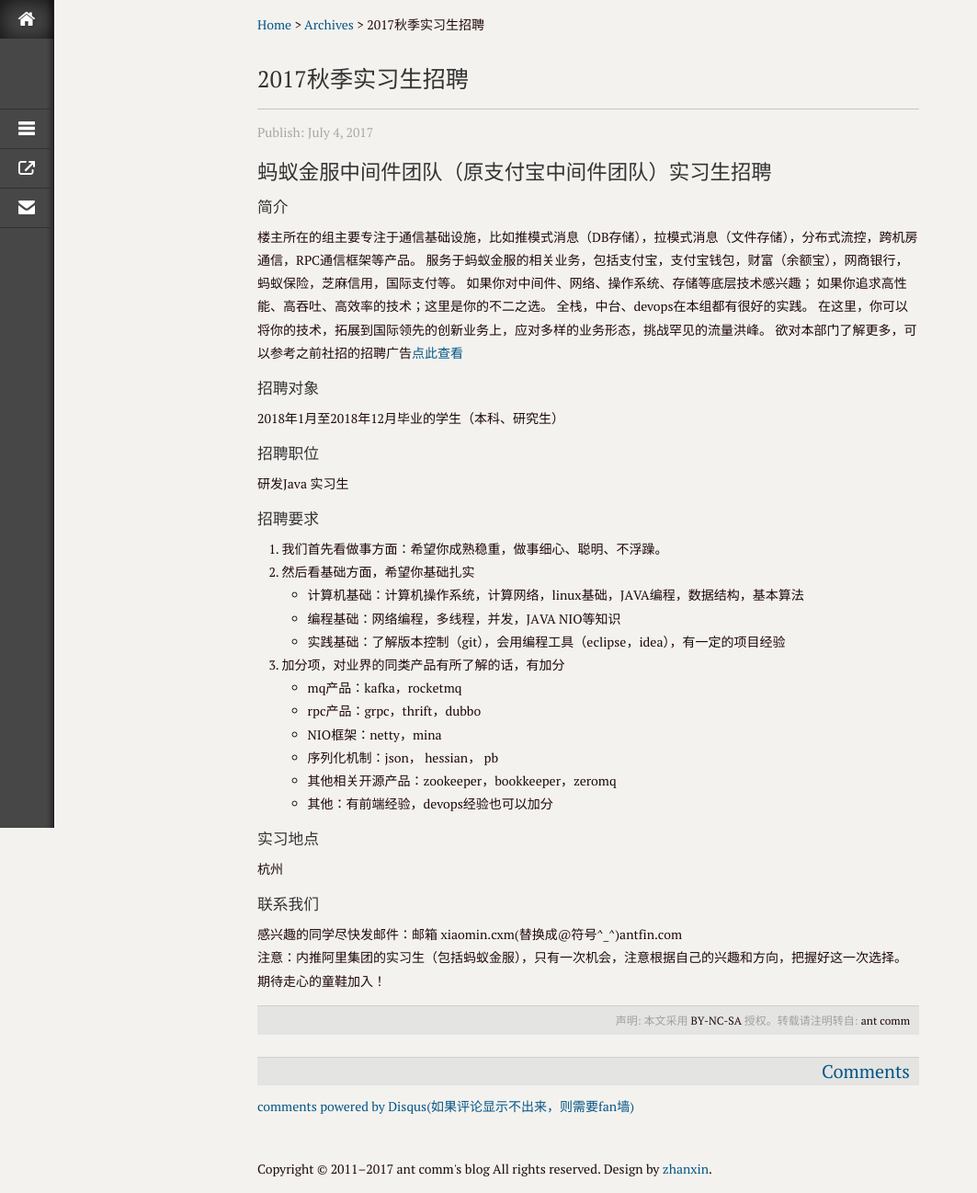
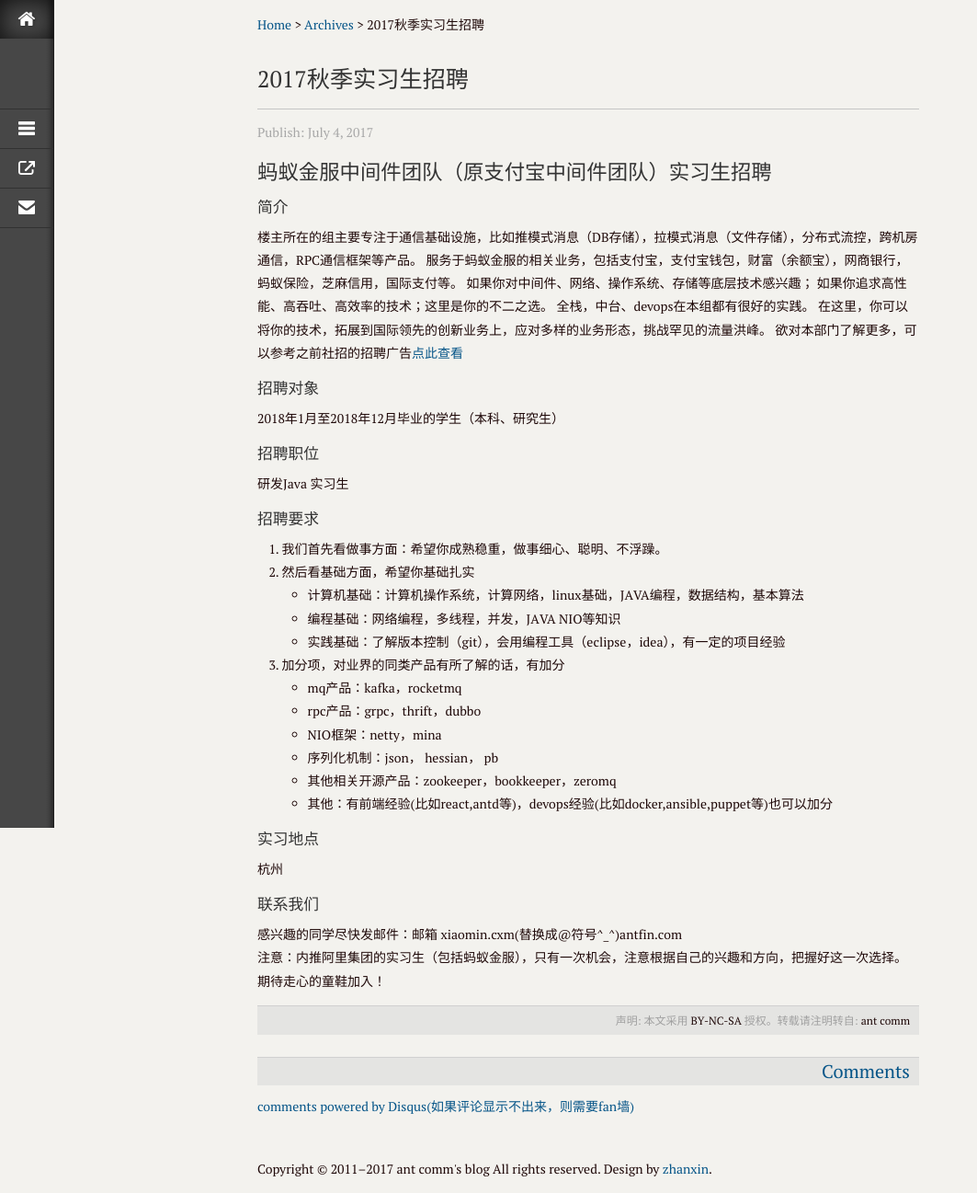
Before and after one commit to xmtsui/recruit, a Jekyll site: the page built from _posts/2017/2017-07-04-2017_autumn_intern.md, in a window 1280 px wide. Shown: the whole page at 92% size, without its empty margins (0-1063 px from the left). Built offline with Jekyll 4.4.1, drawn with Linux system fonts in a browser that asks for light colours; comment, search, counter and statistics services are not loaded.

Commit message:
modify by quickcommint

```diff
--- a/_posts/2017/2017-07-04-2017_autumn_intern.md
+++ b/_posts/2017/2017-07-04-2017_autumn_intern.md
@@ -33,7 +33,7 @@
    * NIO框架：netty，mina
    * 序列化机制：json， hessian， pb
    * 其他相关开源产品：zookeeper，bookkeeper，zeromq
-   * 其他：有前端经验，devops经验也可以加分
+   * 其他：有前端经验(比如react,antd等)，devops经验(比如docker,ansible,puppet等)也可以加分
 
 #### 实习地点
 杭州
```
